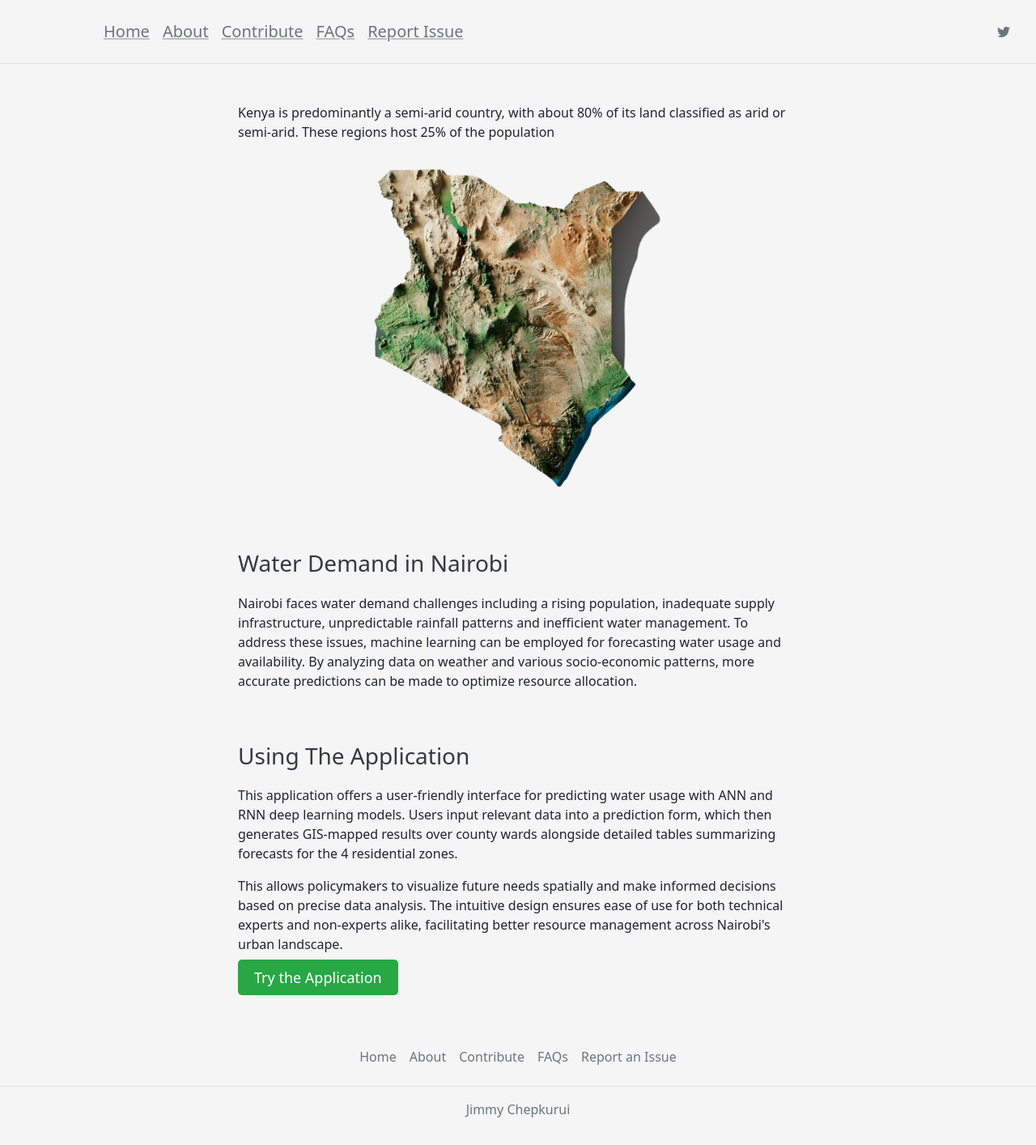
After one commit to JimmyKurui/water-demand-forecaster-nairobi, a Flask app: page /about in a window 1280 px wide. The commit adds this page. Shown: the whole page at 81% size. Run offline with Flask 3, Linux system fonts and the light colour scheme.

Commit message:
ui: added about page, minor form changes to home

```diff
--- a/app.py
+++ b/app.py
@@ -16,6 +16,10 @@ def index():
     areas = list(chain(*zones.values()))
     return render_template("index.html", title="Home", city="Nairobi", areas=areas, map_gdf=map.nairobi.columns, map_url=map.generate_interactive_map())
 
+@app.route("/about")
+def about():
+    return render_template("pages/about.html", title="About")
+
 @app.route("/predict", methods=["GET", "POST"])
 def predict():
     from src.services.ml import MIL
@@ -24,6 +28,7 @@ def predict():
         month = request.form.get("month")
         lstm = MIL()
         month = datetime.strptime(month, "%Y-%m")
+        print('month', month)
         prediction, df = lstm.predict(ward, month)
         from src.services.gis import Map
         map = Map()
--- a/static/css/style.css
+++ b/static/css/style.css
@@ -2,6 +2,11 @@ body {
   background: #f5f5f5;
 }
 
+@media (min-width: 1200px) {
+  .wrapper .container {
+    padding: 0 14rem;
+  }
+}
 
 header #nav-links {
   font-size: 20px;
@@ -10,6 +15,7 @@ header #nav-links {
   text-decoration-color: #c0c0c0;
 }
 
+
 #tables-section {
   gap: 2rem;
 }
@@ -17,3 +23,62 @@ header #nav-links {
 #tables-section .table-responsive-sm {
   flex-grow: 1;
 }
+
+.nav.nav-pills a.nav-link {
+  background-color: gainsboro;
+  color: white;
+}
+
+.nav.nav-pills a.nav-link.active {
+  background-color: white;
+  color: #212529;
+}
+
+
+span.material-icons {
+  font-size: inherit;
+}
+
+.hero-section {
+  background-color: #007bff;
+  color: white;
+  padding: 60px 0;
+  text-align: center;
+}
+.hero-section h1 {
+  font-size: 36px;
+  font-weight: bold;
+}
+.section-title {
+  font-size: 28px;
+  margin-bottom: 20px;
+  color: #343a40;
+}
+#kenya-map-box {
+  margin: 20px 0;
+  text-align: center;
+}
+#kenya-map-box img {
+  width: auto;
+  height: auto;
+  max-height: 50vh;
+  border-radius: 8px;
+}
+.cta-button {
+  background-color: #28a745;
+  color: white;
+  padding: 10px 20px;
+  font-size: 18px;
+  border: none;
+  border-radius: 5px;
+  cursor: pointer;
+}
+.cta-button:hover {
+  background-color: #218838;
+}
+.footer {
+  background-color: #343a40;
+  color: white;
+  padding: 20px 0;
+  text-align: center;
+}
--- a/static/js/index.js
+++ b/static/js/index.js
@@ -1,9 +1,14 @@
 var wardCategories = []
 var selectedWardPresent = false
 $(document).ready(function () {
+    // Model tabs
+    $('#models-tab-header a').on('click', function (e) {
+      e.preventDefault()
+      $(this).tab('show')
+    })
+
     // Predict Form
     $("#predict-form").submit(function (event) {
-      console.log('form submitted')
       event.preventDefault();
 
       var formData = {
@@ -19,7 +24,6 @@ $(document).ready(function () {
         encode: true,
       })
         .done((data) => {
-          console.log(data)
           const twelveMonthPredictions = data.year_predictions.reverse()
           wardCategories = data.wards_categories
           const tables = $('#tables-section table tbody')
--- a/templates/base.html
+++ b/templates/base.html
@@ -3,7 +3,13 @@
 
 <head>
     <meta charset="utf-8">
+    <meta name="viewport" content="width=device-width, initial-scale=1.0">
+    <meta name="description" content="Use of machine learning to predict water demand/ usage in Nairobi city, Kenya, Africa. Models include Artificial Neural Networks (ANN), Long Short-Term Memory (LSTM). Author: Jimmy Chepkurui">
+    <meta name="keywords" content="ANN, RNN, Kenya, Africa, Water Usage, Water Demand, Water Supply"/>
+    <meta name="author" content="https://github.com/JimmyKurui" />
+    <link rel="icon" sizes"192x192" href="/images/depositphotos_42365881-stock-illustration-save-water-design.jpg">
     <title>{% block title %}Water Usage Predictor{% endblock %}</title>
+    <link rel="stylesheet" href="https://fonts.googleapis.com/icon?family=Material+Icons">
     <link rel="stylesheet" href="/css/bootstrap.min.css">
     <link rel="stylesheet" href="https://cdn.jsdelivr.net/npm/bootstrap-icons@1.11.3/font/bootstrap-icons.min.css">
     <link rel="stylesheet" href="/css/style.css">
@@ -11,18 +17,18 @@
 
 <body>
     <header class="d-flex flex-wrap justify-content-between align-items-center p-3 border-bottom">
-        <div id="nav-links" class="col-md-5 offset-1 d-flex align-items-center">
+        <div id="nav-links" class="col-7 col-lg-5 offset-lg-1 d-flex align-items-center">
             <ul class="nav justify-content-center">
-                <li class="nav-item"><a href="#" class="nav-link px-2 text-muted">Home</a></li>
-                <li class="nav-item"><a href="#" class="nav-link px-2 text-muted">About</a></li>
+                <li class="nav-item"><a href="/" class="nav-link px-2 text-muted">Home</a></li>
+                <li class="nav-item"><a href="/about" class="nav-link px-2 text-muted">About</a></li>
                 <li class="nav-item"><a href="#" class="nav-link px-2 text-muted">Contribute</a></li>
                 <!-- <li class="nav-item"><a href="#" class="nav-link px-2 text-muted">Fund</a></li> -->
                 <li class="nav-item"><a href="#" class="nav-link px-2 text-muted">FAQs</a></li>
-                <li class="nav-item"><a href="#" class="nav-link px-2 text-muted">Report an Issue</a></li>
+                <li class="nav-item"><a href="#" class="nav-link px-2 text-muted">Report Issue</a></li>
             </ul>
         </div>
 
-        <ul class="nav col-md-4 justify-content-end list-unstyled d-flex">
+        <ul class="nav col-md-3 justify-content-end list-unstyled d-flex">
             <li class="ms-3"><a class="text-muted" href="#"><i class="bi-twitter"></i></a></li>
             <li class="ms-3"><a class="text-muted" href="#"><i class="bi-kaggle"></i></a></li>
         </ul>
@@ -48,7 +54,6 @@
     <script src="/js/bootstrap.min.js"></script>
     <script>
         var predictUrl = "{{ url_for('predict') }}"
-        console.log(predictUrl, 'alert')
     </script>
     <script src="/js/index.js"></script>
 </body>
--- /dev/null
+++ b/templates/pages/about.html
@@ -0,0 +1,63 @@
+{% extends 'base.html' %}
+
+{% block content %}
+<div class="wrapper">
+    <!-- Hero Section with Heading -->
+    <!-- <section class="hero-section">
+        <h1>Water Demand Forecasting in Nairobi</h1>
+        <p class="lead">A solution for a more sustainable future</p>
+    </section> -->
+
+    <!-- Kenya Image Section -->
+    <div class="container my-5">
+        <div class="row">
+            <div class="col-md-12">
+                <!-- <h2 class="section-title">Kenya: A Semi-Arid Nation</h2> -->
+                <p>Kenya is predominantly a semi-arid country, with about 80% of its land classified as arid or semi-arid.
+                    These regions host 25% of the population</p>
+                <!-- Image of Kenya -->
+                <div id="kenya-map-box" class="d-flex justify-content-center align-items-center p-2">
+                    <img src="{{ url_for('static', filename='images/kenya-relief-3d-2.png') }}" alt="Kenya Landscape 3D"
+                        class="img-fluid">
+                </div>
+            </div>
+        </div>
+    </div>
+
+    <!-- Water Demand in Nairobi Section -->
+    <div class="container my-5">
+        <div class="row">
+            <div class="col-md-12">
+                <h2 class="section-title">Water Demand in Nairobi</h2>
+                <p>Nairobi faces water demand challenges including a rising population, inadequate supply infrastructure,
+                    unpredictable rainfall patterns and inefficient water management.
+                    To address these issues, machine learning can be employed for forecasting water usage and availability.
+                    By
+                    analyzing data on weather and various socio-economic patterns, more accurate predictions can be made to
+                    optimize resource allocation.
+                </p>
+            </div>
+        </div>
+    </div>
+
+    <!-- Using Our Application Section -->
+    <div class="container my-5">
+        <div class="row">
+            <div class="col-md-12">
+                <h2 class="section-title">Using The Application</h2>
+                <p>This application offers a user-friendly interface for predicting water usage with ANN and RNN deep
+                    learning models.
+                    Users input relevant data into a prediction form, which then generates GIS-mapped results over county
+                    wards alongside
+                    detailed tables summarizing forecasts for the 4 residential zones.
+                </p>
+                <p>This allows policymakers to visualize future needs spatially and
+                    make informed decisions based on precise data analysis. The intuitive design ensures ease of use for
+                    both technical experts and non-experts alike, facilitating better resource management across Nairobi's
+                    urban landscape.</p>
+                <a href="/" class="my-4 text-decoration-none cta-button">Try the Application</a>
+            </div>
+        </div>
+    </div>
+</div>
+{% endblock %}
```
Also changed, not shown: templates/index.html (+26 -5 lines), static/images/depositphotos_42365881-stock-illustration-save-water-design.jpg (added), static/images/kenya-relief-3d-2.png (added), static/images/kenya-relief-3d.png (added), static/images/nairobi-kenya-skyline-white-background-flat-realistic-style-with-famous-landmarks-modern-scraper-buildings-vector-illustration-web-print-production_596401-150.jpg (added). Lines whose indentation alone changed are shown as unchanged.
